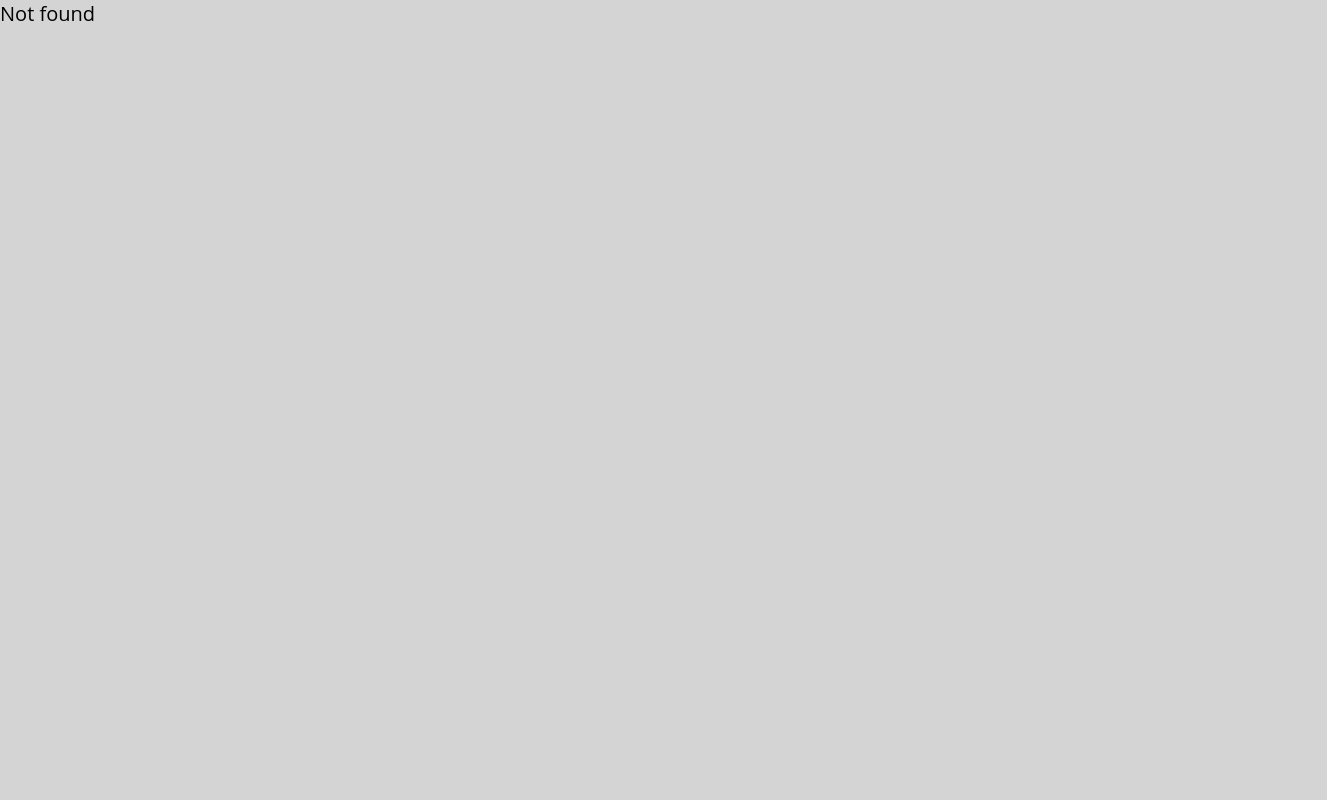
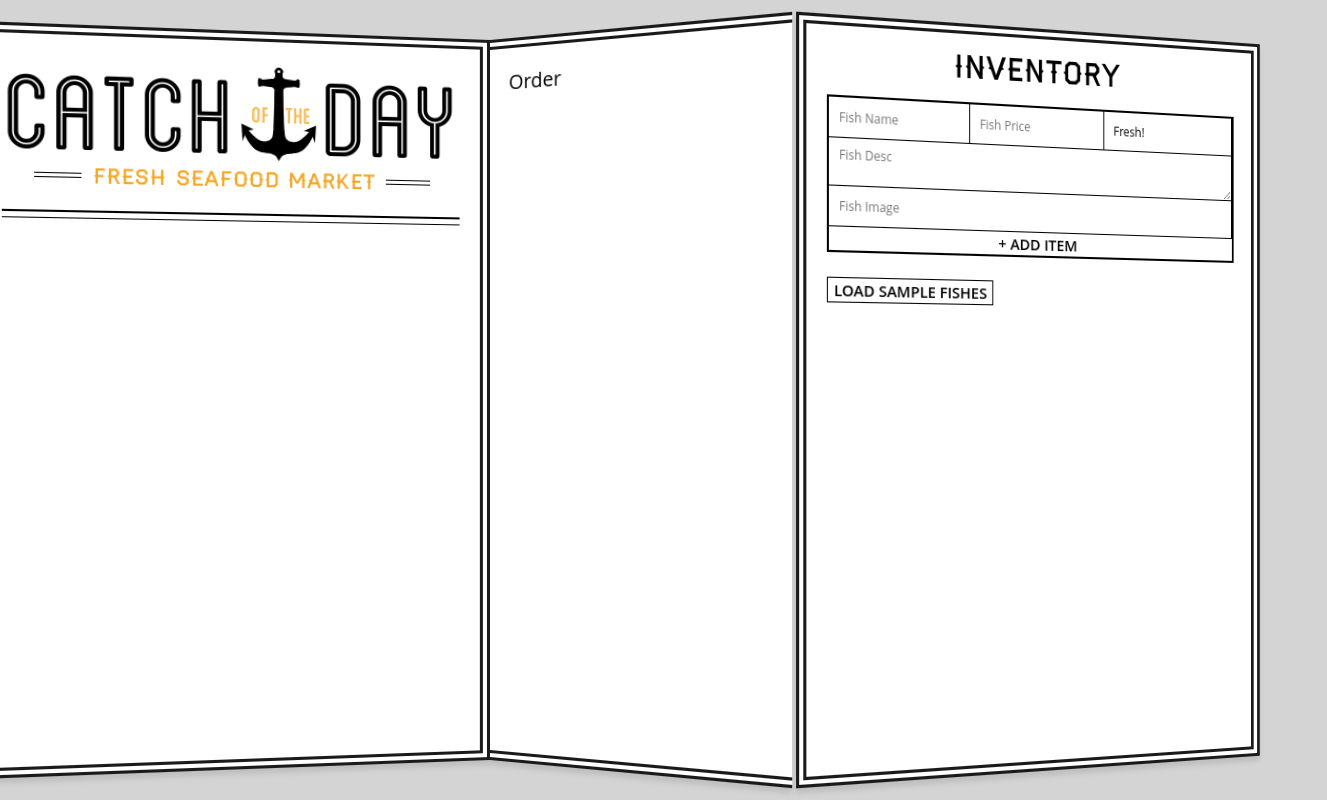
Before and after one commit to OlegKozlovskui/order-react-app, a React (Create React App) app: page /store/1 in a window 1280 px wide. Shown: the whole page, 1327 px wide, since content can reach past the window. Built offline with nearby package versions, Linux system fonts and the light colour scheme.

Commit message:
add fish component

```diff
--- /dev/null
+++ b/src/components/AddFishForm.js
@@ -0,0 +1,36 @@
+import React, { Component } from 'react';
+
+class AddFishForm extends Component {
+  createFish = (e) => {
+    e.preventDefault();
+
+    const fish = {
+      name: this.name.value,
+      price: this.price.value,
+      status: this.status.value,
+      desc: this.desc.value,
+      image: this.image.value,
+    }
+
+    this.props.addFish(fish);
+    this.fishForm.reset();
+  }
+
+  render() {
+    return (
+      <form ref={(input) => this.fishForm = input}className="fish-edit" onSubmit={this.createFish}>
+        <input ref={(input) => this.name = input} type="text" placeholder="Fish Name"/>
+        <input ref={(input) => this.price = input} type="text" placeholder="Fish Price"/>
+        <select ref={(input) => this.status = input}>
+          <option value="available">Fresh!</option>
+          <option value="unavailable">Sold Out!</option>
+        </select>
+        <textarea ref={(input) => this.desc = input} placeholder="Fish Desc"></textarea>
+        <input ref={(input) => this.image = input} type="text" placeholder="Fish Image"/>
+        <button type="submit">+ Add Item</button>
+      </form>
+    );
+  }
+}
+
+export default AddFishForm;
--- a/src/components/App.js
+++ b/src/components/App.js
@@ -2,16 +2,39 @@ import React, { Component } from 'react';
 import Header from './Header';
 import Order from './Order';
 import Inventory from './Inventory';
+import sampleFishes from '../sample-fishes';
+import Fish from './Fish';
 
 class App extends Component {
+  state = {
+    fishes: {},
+    order: {}
+  }
+
+  addFish = (fish) => {
+    const fishes = {...this.state.fishes};
+    const timestamp = Date.now();
+    fishes[`fish-${timestamp}`] = fish;
+    this.setState({fishes})
+  }
+
+  loadFishes = () => {
+    this.setState({
+      fishes: sampleFishes
+    });
+  }
+
   render() {
     return (
       <div className="catch-of-the-day">
         <div className="menu">
           <Header tagline="Fresh Seafood Market"/>
+          <ul className="list-of-fish">
+            {Object.keys(this.state.fishes).map(key => <Fish key={key} details={this.state.fishes[key]}/>)}
+          </ul>
         </div>
         <Order />
-        <Inventory />
+        <Inventory addFish={this.addFish} loadSamples={this.loadFishes}/>
       </div>
     );
   }
--- /dev/null
+++ b/src/components/Fish.js
@@ -0,0 +1,18 @@
+import React from 'react';
+import { formatPrice } from '../helpers';
+
+const Fish = (props) => {
+  return (
+    <li className="menu-fish">
+      <img src={this.props.details.image} alt=""/>
+      <h3 className="fish-name">
+        {this.props.details.name}
+        <span className="price">{formatPrice(this.props.details.price)}</span>
+      </h3>
+      <p>{this.props.details.desc}</p>
+      <button>Add To Order</button>
+    </li>
+  );
+}
+
+export default Fish;
--- a/src/components/Inventory.js
+++ b/src/components/Inventory.js
@@ -1,9 +1,14 @@
 import React, { Component } from 'react';
+import AddFishForm from './AddFishForm';
 
 class Inventory extends Component {
   render() {
     return (
-      <div>Inventory</div>
+      <div>
+        <h2>Inventory</h2>
+        <AddFishForm addFish={this.props.addFish}/>
+        <button onClick={this.props.loadSamples}>Load Sample Fishes</button>
+      </div>
     );
   }
 }
--- a/src/components/StorePicker.js
+++ b/src/components/StorePicker.js
@@ -2,11 +2,16 @@ import React, { Component } from 'react';
 import { getFunName } from '../helpers';
 
 class StorePicker extends Component {
+  goToStore = (e) => {
+    e.preventDefault();
+    this.props.history.push(`/store/${this.storeInput.value}`)
+  }
+
   render() {
     return(
-      <form className="store-selector">
+      <form className="store-selector" onSubmit={this.goToStore}>
         <h2>Please Enter A Store</h2>
-        <input type="text" required placeholder="Store Name" defaultValue={getFunName()}/>
+        <input type="text" required placeholder="Store Name" ref={(input) => { this.storeInput = input }} defaultValue={getFunName()}/>
         <button type="submit">Visit Store -></button>
       </form>
     )
--- a/src/index.js
+++ b/src/index.js
@@ -13,7 +13,7 @@ const Routing = () => {
     <BrowserRouter>
       <Switch>
         <Route exact path="/" component={StorePicker}/>
-        <Route path="store/:storeId" component={App}/>
+        <Route path="/store/:storeId" component={App}/>
         <Route component={NotFound}/>
       </Switch>
     </BrowserRouter>
```
